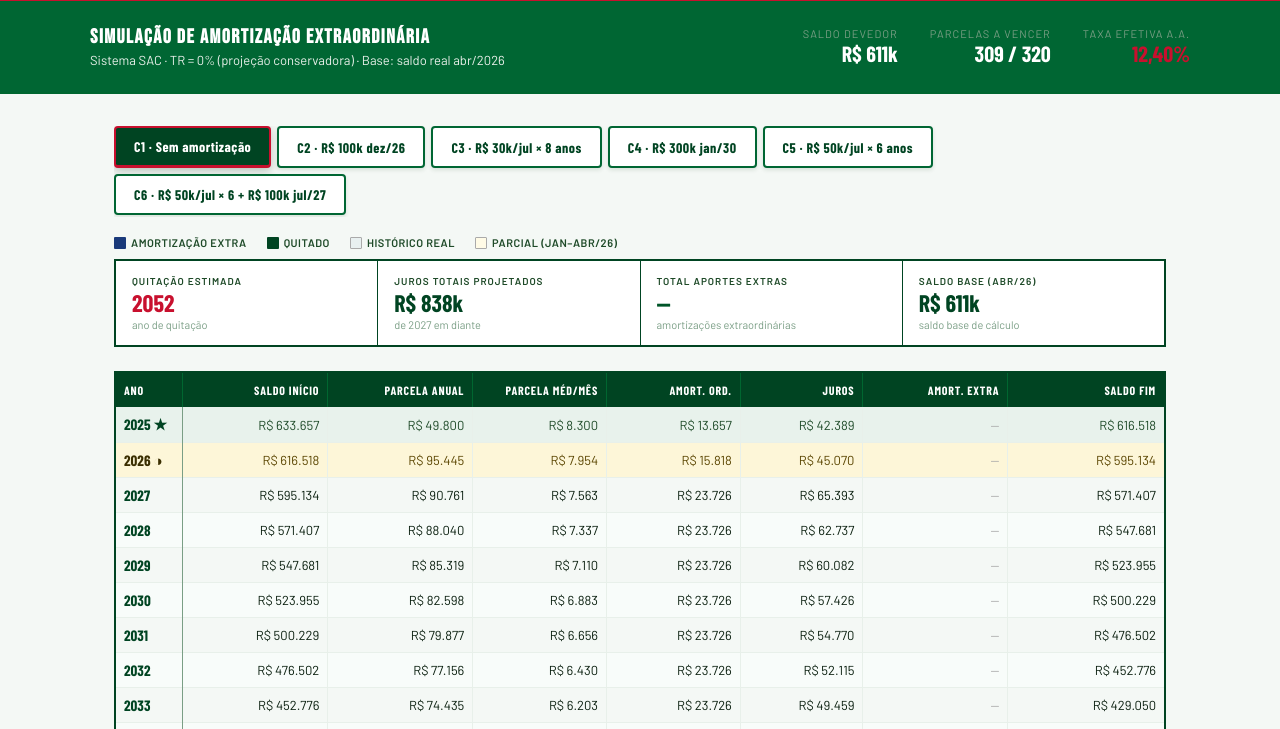
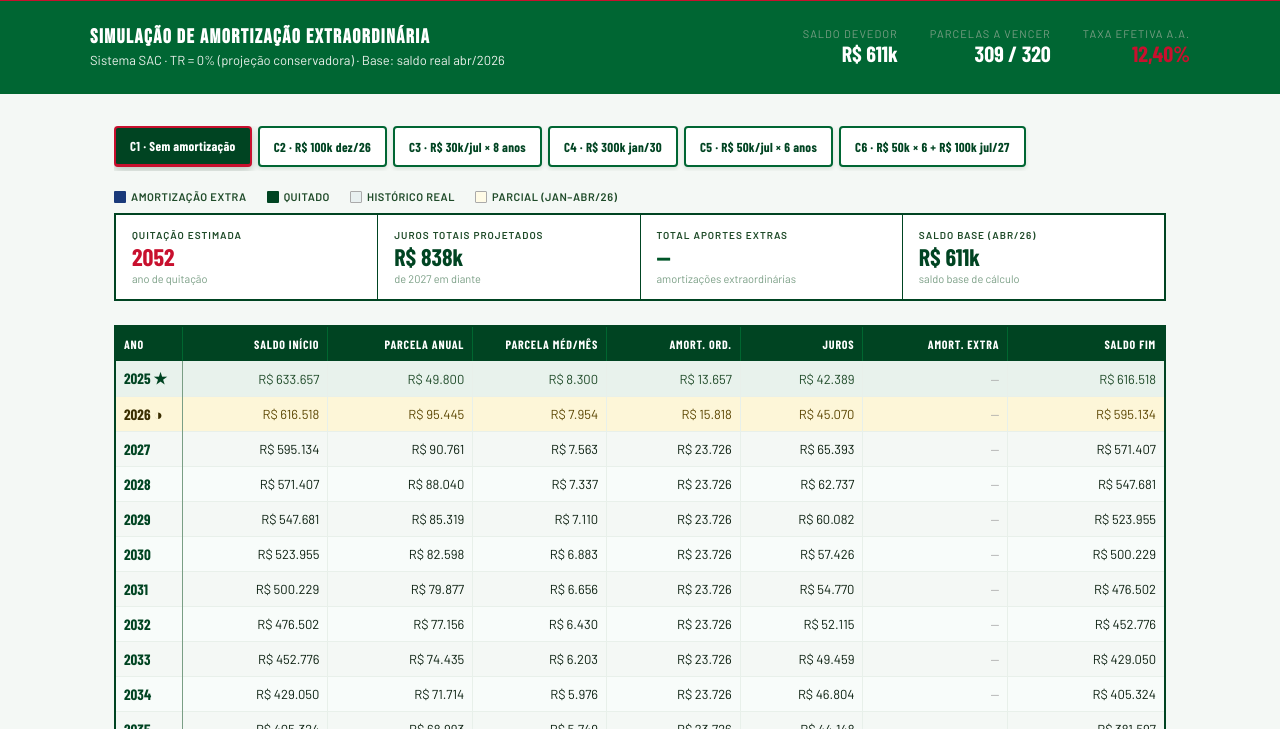
Before and after one commit to Michelato88/Financ.Garden, a plain HTML site: page index.html in a window 1280 px wide. Shown: the part 71-800 px from the top of the page. Drawn offline with nearby package versions, Linux system fonts and the light colour scheme.

Commit message:
Add files via upload

```diff
--- a/index.html
+++ b/index.html
@@ -151,22 +151,23 @@
     gap: 6px;
     margin-bottom: 1.2rem;
     overflow-x: auto;
-    padding-bottom: 2px;
-    flex-wrap: wrap;
+    padding-bottom: 4px;
+    flex-wrap: nowrap;
   }
 
   .tab {
-    padding: 10px 18px;
+    padding: 10px 14px;
     border: 2px solid var(--verde);
     border-radius: 4px;
     background: var(--branco);
     color: var(--verde-escuro);
     font-family: 'Barlow Condensed', sans-serif;
-    font-size: 14px;
+    font-size: 13px;
     font-weight: 700;
-    letter-spacing: 0.5px;
+    letter-spacing: 0.3px;
     cursor: pointer;
     white-space: nowrap;
+    flex-shrink: 0;
     box-shadow: 0 2px 4px rgba(0,60,20,0.12);
     transition: background 0.15s, color 0.15s, box-shadow 0.15s, transform 0.1s;
   }
@@ -428,7 +429,7 @@
     <button class="tab" onclick="showTab('c6',this)">C3 · R$ 30k/jul × 8 anos</button>
     <button class="tab" onclick="showTab('c2',this)">C4 · R$ 300k jan/30</button>
     <button class="tab" onclick="showTab('c3',this)">C5 · R$ 50k/jul × 6 anos</button>
-    <button class="tab" onclick="showTab('c4',this)">C6 · R$ 50k/jul × 6 + R$ 100k jul/27</button>
+    <button class="tab" onclick="showTab('c4',this)">C6 · R$ 50k × 6 + R$ 100k jul/27</button>
   </div>
 
   <div class="legend">
```
